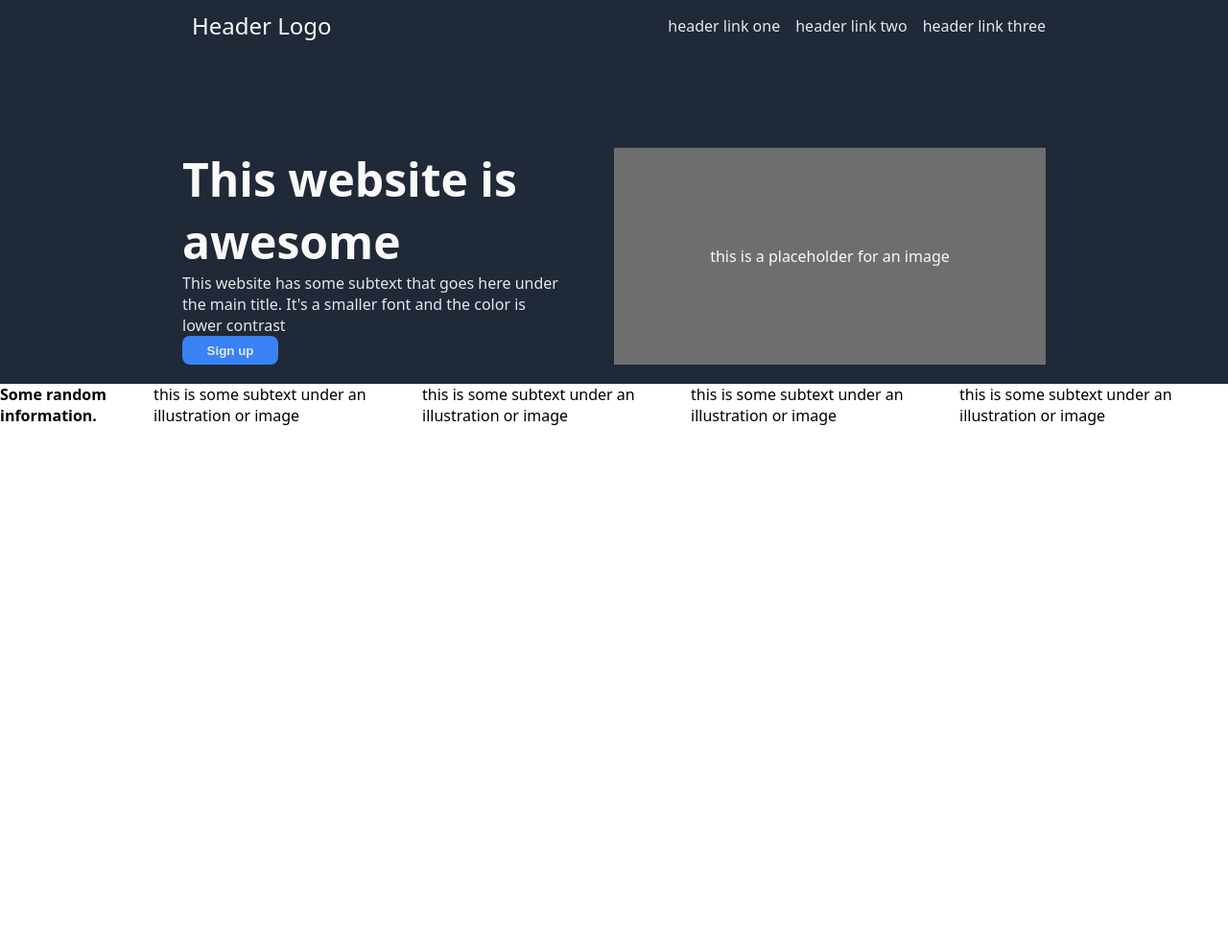
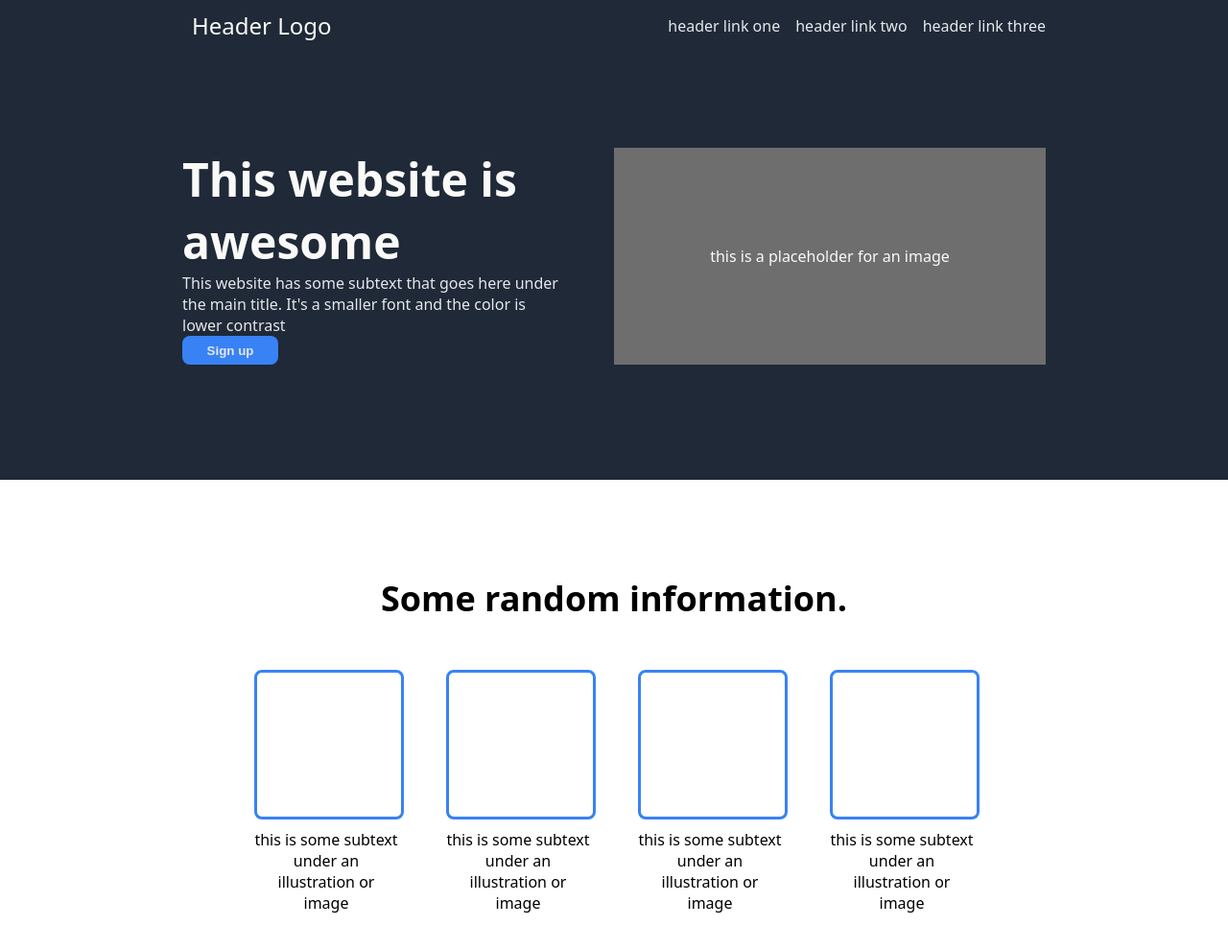
Before and after one commit to haimseven/landing-page, a plain HTML site: page index.html in a window 1280 px wide. Shown: the whole page at 96% size. Before the commit the page ends 800 px from the top, so only its background shows below. Drawn offline with Linux system fonts and the light colour scheme.

Commit message:
Changes to Container 2
Changes and additions include:
- Font size changes to title
- Info box size and color changed
- Centered all elements within Container2

```diff
--- a/index.html
+++ b/index.html
@@ -30,6 +30,7 @@
     <div class="container2">
         <div class="title"><strong>Some random information.</strong></div>
 
+        <div class="info-container">
             <div class="info">
                 <div class="info-box"></div>
                 <div class="info-text">this is some subtext under an illustration or image</div>
@@ -47,5 +48,6 @@
                 <div class="info-text">this is some subtext under an illustration or image</div>
             </div>
         </div>
+    </div>
 </body>
 </html>
--- a/styles.css
+++ b/styles.css
@@ -16,7 +16,7 @@ ul {
 .container1 {
     background-color: #1f2937;
     color: #f9faf8;
-    height: 400px;
+    height: 500px;
     display: flex;
     flex-wrap: wrap;
     flex-direction: column;
@@ -25,8 +25,11 @@ ul {
 }
 
 .container2 {
-    height: 400px;
+    height: 500px;
     display: flex;
+    flex-direction: column;
+    justify-content: center;
+    align-items: center;
 }
 
 .header {
@@ -44,7 +47,7 @@ ul {
     display: flex;
     justify-content: center;
     margin-top: 100px;
-    width-top: 900px;
+    width: 900px;
     gap: 50px;
 }
 
@@ -60,6 +63,30 @@ ul {
     display: flex;
     justify-content: center;
     align-items: center;
+}
+
+.title {
+    font-size: 36px;
+    display: flex;
+    justify-content: center;
+    margin: 50px;
+}
+
+.info-container {
+    display: flex;
+    gap: 50px;
+}
+.info {
+    max-width: 150px;
+    text-align: center;
+}
+
+.info-box {
+    width: 150px;
+    height: 150px;
+    border: 3px solid #3882f6;
+    border-radius: 8px;
+    margin-bottom: 10px;
 }
 
 .large-text {
```
Lines whose indentation alone changed are shown as unchanged.
